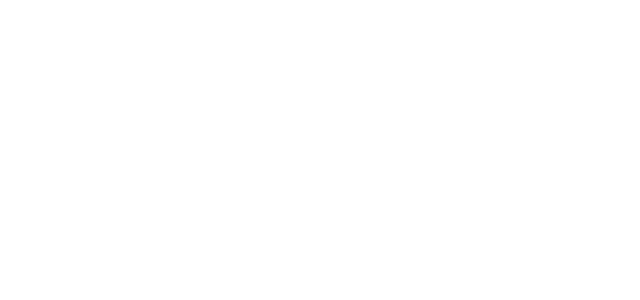
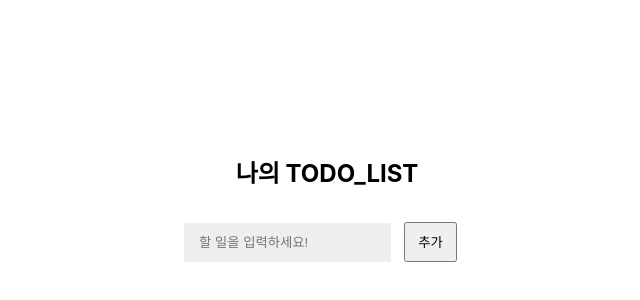
Before and after one commit to VariableMen/wanted-pre-onboarding-frontend, a React (Create React App) app: page /todo in a window 1280 px wide. Before the commit this address had no page. Shown: the part 102-402 px from the top of the page, without its empty margins (313-953 px from the left). Built offline with nearby package versions, Linux system fonts and the light colour scheme; sample sign-in values are in the browser's storage; the HTML template or start-up script is replaced by a standard one.

Commit message:
feat : TODO_LIST 화면 추가(미완성)

```diff
--- a/src/App.js
+++ b/src/App.js
@@ -2,6 +2,7 @@
 import Main from './components/Main';
 import Login from './components/Login';
 import SignUp from './components/SignUp';
+import TodoList from './components/TodoList';
 import "./App.css";
 
 const App = () => {
@@ -12,6 +13,7 @@
 					<Route path="/" element={<Main />}></Route>
           			<Route path="/signin" element={<Login></Login>}></Route>
           			<Route path="/signup" element={<SignUp></SignUp>}></Route>
+					<Route path='/todo' element={<TodoList></TodoList>}></Route>
 				</Routes>
 			</BrowserRouter>
 		</div>
--- a/src/components/Login.js
+++ b/src/components/Login.js
@@ -1,4 +1,4 @@
-import React, { useState } from "react";
+import React, { useState, useEffect } from "react";
 import { Link } from "react-router-dom";
 import "../css/Common.css";
 
@@ -14,6 +14,12 @@
     const [emailCheck, setEmailCheck] = useState(false);
     const [passwordCheck, setPasswordCheck] = useState(false);
     const [isDisabled, setIsDisabled] = useState(true);
+
+    useEffect(() => {
+        if ( localStorage.getItem('token') ) {
+            window.location.href='/todo';
+        }
+    }, []);
 
     const btnUserSignIn_OnClick = (e) => {
         signIn();
@@ -54,7 +60,7 @@
         if ( data.access_token ) {
             window.localStorage.setItem('token', data.access_token);
             alert('로그인 성공!');
-            window.location.href='/';
+            window.location.href='/todo';
         } else {
             alert('비밀번호가 잘못되었습니다!');
         }
@@ -100,6 +106,7 @@
             </input><br/>
 
             <button
+                className="signBtn"
                 data-testid="signin-button"
                 type="button"
                 onClick={btnUserSignIn_OnClick}
--- a/src/components/SignUp.js
+++ b/src/components/SignUp.js
@@ -1,4 +1,4 @@
-import React, { useState } from "react";
+import React, { useState, useEffect } from "react";
 import { Link } from "react-router-dom";
 import "../css/Common.css";
 
@@ -14,6 +14,12 @@
     const [emailCheck, setEmailCheck] = useState(false);
     const [passwordCheck, setPasswordCheck] = useState(false);
     const [isDisabled, setIsDisabled] = useState(true);
+
+    useEffect(() => {
+        if ( localStorage.getItem('token') ) {
+            window.location.href='/todo';
+        }
+    }, []);
 
     const userEmail_OnChange = (e) => {
         setEmail(e.target.value);
@@ -64,7 +70,7 @@
     const goToDoList = (data) => {
         if ( data.ok === true ) {
             alert('회원가입이 완료 되었습니다.');
-            window.location.href='/';
+            window.location.href='/signin';
         } else {
             alert( data.statusText );
         }
@@ -96,6 +102,7 @@
             </input><br/>
 
             <button
+                className="signBtn"
                 data-testid="signup-button"
                 type="button"
                 onClick={btnUserSignUp_OnClick}
--- /dev/null
+++ b/src/components/TodoList.js
@@ -0,0 +1,66 @@
+import React, { useState, useEffect } from "react";
+import "../css/Common.css";
+
+const TodoList = () => {
+
+    useEffect(() => {
+        if ( localStorage.getItem('token') ) {
+            console.log('로그인중');
+        } else {
+            window.location.href='/signin';
+        }
+    }, []);
+
+    const btnTodoList_OnClick = (e) => {
+        const addValue = document.getElementById("inpTodoList").value;
+        const li = document.createElement("li");
+        const label = document.createElement("label");
+        const checkbox = document.createElement("input");
+        const span = document.createElement("span");
+        const modifyBtn = document.createElement("button");
+        const deleteBtn = document.createElement("button");
+
+        span.innerHTML = addValue;
+        checkbox.type = 'checkbox';
+        label.appendChild(checkbox);
+        label.appendChild(span);
+        li.appendChild(label);
+        modifyBtn.setAttribute('data-testid', 'modify-button');
+        modifyBtn.innerText = "수정";
+        deleteBtn.innerHTML = "삭제";
+        deleteBtn.setAttribute('data-testid', 'delete-button');
+        li.appendChild(modifyBtn);
+        li.appendChild(deleteBtn);
+        document.getElementById('todoList').appendChild(li);
+
+        document.getElementById("inpTodoList").value = '';
+    };
+
+    return(
+        <div className="Main">
+            <h2>나의 TODO_LIST</h2>
+            <input
+                id="inpTodoList"
+                type="text"
+                data-testid="new-todo-input"
+                placeholder="할 일을 입력하세요!"
+            ></input>
+            <button
+                className="todoListBtn"
+                data-testid="new-todo-add-button"
+                type="button"
+                onClick={btnTodoList_OnClick}
+            >추가</button>
+
+            <ul
+                className="todoListUl"
+                id="todoList"
+                role="list">
+
+            </ul>
+        </div>
+    );
+
+}
+
+export default TodoList;
--- a/src/css/Common.css
+++ b/src/css/Common.css
@@ -16,12 +16,18 @@
     margin: 0.5%;
   }
 
-  button {
+  .signBtn {
     width: 20%;
     font-size: 1.2em;
     background-color: coral;
     cursor: pointer;
     border: none;
+  }
+
+  .todoListBtn {
+    margin: 1%;
+    width: 4em;
+    height: 3em;
   }
 
   button:disabled {
@@ -33,3 +39,9 @@
     text-align: center;
     margin-top: 20%;
   }
+
+  .todoListUl {
+    text-align: center;
+    width: 12%;
+    margin-left: 40%;
+  }
```
